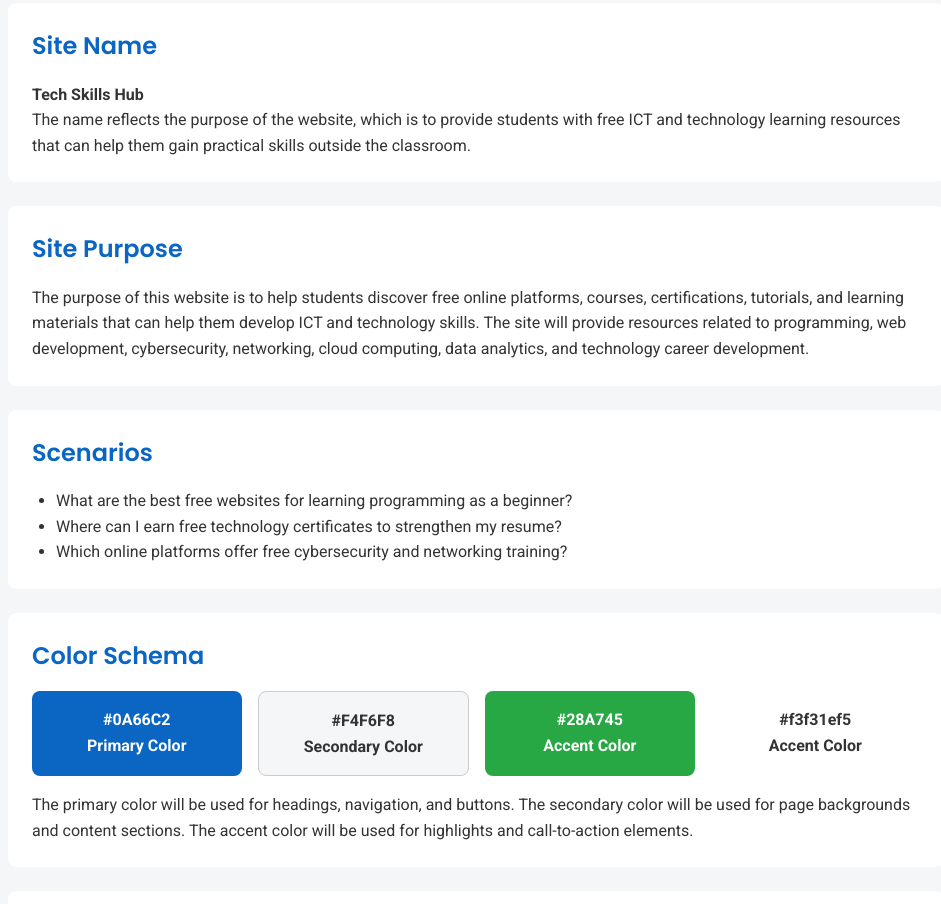
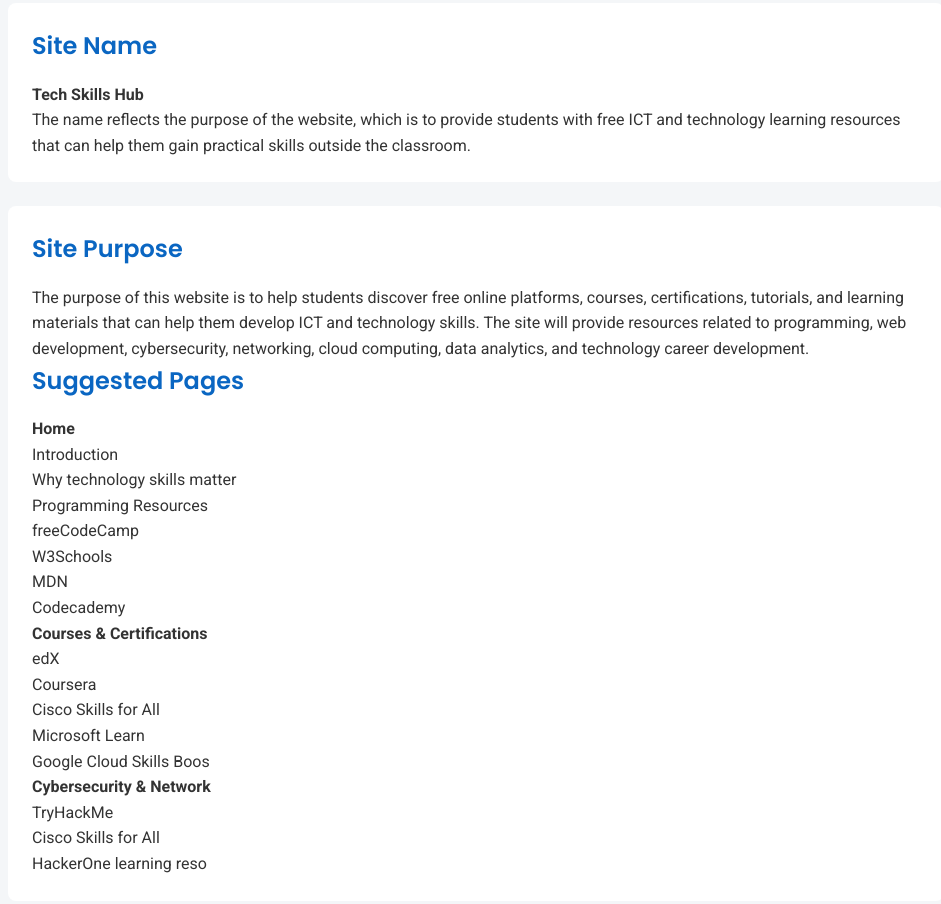
Before and after one commit to adjeiisaacagyare164/wdd131, a plain HTML site: page project/siteplan.html in a window 1280 px wide. Shown: the part 144-1048 px from the top of the page, without its empty margins (164-1105 px from the left). Drawn offline with Linux system fonts and the light colour scheme.

Commit message:
feat: add site plan for tech skills hub and stylesheet for filtered temples

```diff
--- a/project/siteplan.html
+++ b/project/siteplan.html
@@ -53,6 +53,32 @@
                 development, cybersecurity, networking, cloud computing, data
                 analytics, and technology career development.
             </p>
+            <h2> Suggested Pages </h2>
+
+            <p><b> Home</b></p>
+
+            <p></p> Introduction</p>
+            <p></p> Why technology skills matter</p>
+
+            <p>Programming Resources</p>
+
+            <p> freeCodeCamp</p>
+            <p> W3Schools</p>
+            <p> MDN</p>
+            <p> Codecademy</p>
+
+            <p><b>Courses & Certifications</b></p>
+            <p>edX</p>
+            <p> Coursera</p>
+            <p> Cisco Skills for All</p>
+            <p> Microsoft Learn</p>
+            <p> Google Cloud Skills Boos</p>
+
+            <p><b>Cybersecurity & Network </b>
+            </p>
+            <p>TryHackMe</p>
+            <p> Cisco Skills for All</p>
+            <p>HackerOne learning reso </p>
         </section>
 
         <section>
@@ -76,25 +102,24 @@
         <section>
             <h2>Color Schema</h2>
 
-            <div class="colors">
-
             <div class="color-box primary">
-                    <p>#0A66C2</p>
+                <p>#1E3A8A</p>
                 <p>Primary Color</p>
             </div>
 
             <div class="color-box secondary">
-                    <p>#F4F6F8</p>
+                <p>#F8FAFC</p>
                 <p>Secondary Color</p>
             </div>
 
             <div class="color-box accent">
-                    <p>#28A745</p>
+                <p>#10B981</p>
                 <p>Accent Color</p>
             </div>
-                <div class="color-box t">
-                    <p>#f3f31ef5</p>
-                    <p>Accent Color</p>
+
+            <div class="color-box text">
+                <p>#1F2937</p>
+                <p>Text Color</p>
             </div>
 
             </div>
--- a/project/styles/siteplan.css
+++ b/project/styles/siteplan.css
@@ -2,7 +2,7 @@
     --primary-color: #0A66C2;
     --secondary-color: #F4F6F8;
     --accent-color: #28A745;
-    --t: #f3f31ef5;
+    --text-color: #1F2937;
 }
 
 * {
@@ -83,6 +83,12 @@ ul {
     color: white;
 }
 
+.text {
+    background-color: var(--text-color);
+    color: white;
+}
+
+
 .wireframe {
     border: 2px solid #ccc;
     padding: 1rem;
```
Also changed, not shown: week04/styles/filtered-temples.css (+1 -8 lines). Lines whose indentation alone changed are shown as unchanged.
